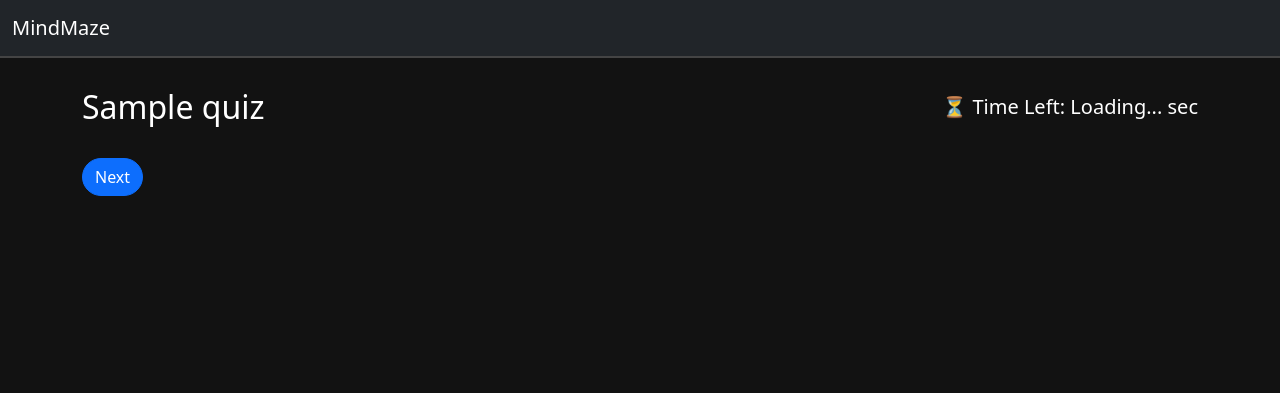
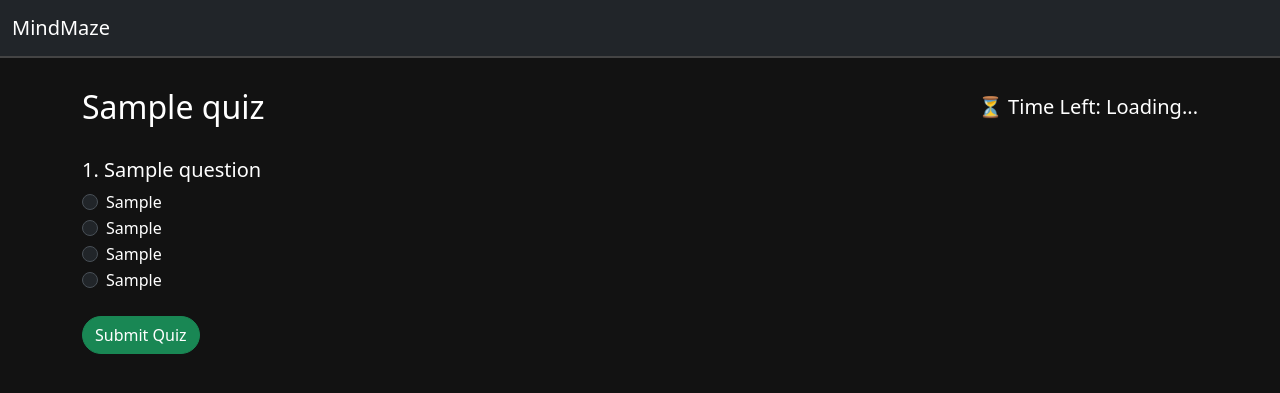
Before and after one commit to Bhargav-Shivbhakta/Quiz-Webpage, a Flask app: template MindMaze/templates/attempt_quiz.html in a window 1280 px wide. Shown: the top 393 px of the page. Run offline with Flask 3, Linux system fonts and the light colour scheme; the template is opened without the code that fills it: most values are stand-ins (such as "Sample title", 1, 10 or a date in 2020).

Commit message:
Update attempt_quiz.html

```diff
--- a/MindMaze/templates/attempt_quiz.html
+++ b/MindMaze/templates/attempt_quiz.html
@@ -3,68 +3,43 @@
 
 <div class="d-flex justify-content-between align-items-center mb-4">
     <h2>{{ quiz.quiz_name }}</h2>
-    <h5>⏳ Time Left: <span id="timer">Loading...</span> sec</h5>
+    <h5>⏳ Time Left: <span id="timer">Loading...</span></h5>
 </div>
 
 <form id="quiz-form" method="POST">
-    <div id="question-area">
-        <!-- Questions will be injected dynamically -->
-    </div>
-    <div class="mt-4 d-flex justify-content-between">
-        <button type="button" class="btn btn-primary" id="next-btn" onclick="nextQuestion()">Next</button>
-        <button type="submit" class="btn btn-success d-none" id="submit-btn">Submit Quiz</button>
-    </div>
+    {% for q in quiz.questions %}
+        <div class="mb-4">
+            <h5>{{ loop.index }}. {{ q.question }}</h5>
+            {% for option in [q.option1, q.option2, q.option3, q.option4] %}
+                <div class="form-check">
+                    <input class="form-check-input" type="radio" name="question_{{ loop.index0 }}" value="{{ loop.index0 }}">
+                    <label class="form-check-label">{{ option }}</label>
+                </div>
+            {% endfor %}
+        </div>
+    {% endfor %}
+    <button type="submit" class="btn btn-success">Submit Quiz</button>
 </form>
 
 <script>
-// Quiz data passed from Flask to JS
-const quizData = {{ quiz.questions|tojson }};
-let currentQuestion = 0;
-let timer;
-let timeLeft;
+let totalTime = {{ quiz.total_time }} * 60;  // Convert minutes to seconds
+let timerDisplay = document.getElementById('timer');
 
-// Render first question
-renderQuestion();
+function updateTimer() {
+    let minutes = Math.floor(totalTime / 60);
+    let seconds = totalTime % 60;
+    timerDisplay.innerText = `${minutes}:${seconds < 10 ? '0' + seconds : seconds}`;
 
-// Function to render a question
-function renderQuestion() {
-    clearInterval(timer);
-    const q = quizData[currentQuestion];
-    timeLeft = q.time_limit || 30;  // Default 30s if not specified
-
-    const html = `
-        <h4>${currentQuestion + 1}. ${q.question}</h4>
-        ${q.options.map((opt, idx) => `
-            <div class="form-check">
-                <input class="form-check-input" type="radio" name="question_${currentQuestion}" value="${idx}">
-                <label class="form-check-label">${opt}</label>
-            </div>
-        `).join('')}
-    `;
-    document.getElementById('question-area').innerHTML = html;
-    document.getElementById('timer').innerText = timeLeft;
-
-    timer = setInterval(() => {
-        timeLeft--;
-        document.getElementById('timer').innerText = timeLeft;
-        if (timeLeft <= 0) {
-            nextQuestion(); // Auto-move to next if time ends
-        }
-    }, 1000);
+    if (totalTime <= 0) {
+        clearInterval(timerInterval);
+        document.getElementById('quiz-form').submit();  // Auto-submit form when time ends
+    } else {
+        totalTime--;
+    }
 }
 
-// Function to move to next question
-function nextQuestion() {
-    clearInterval(timer);
-    currentQuestion++;
-    if (currentQuestion >= quizData.length) {
-        document.getElementById('next-btn').classList.add('d-none');
-        document.getElementById('submit-btn').classList.remove('d-none');
-        document.getElementById('timer').innerText = "Completed";
-    } else {
-        renderQuestion();
-    }
-}
+let timerInterval = setInterval(updateTimer, 1000);
+updateTimer();
 </script>
 
 {% endblock %}
```
